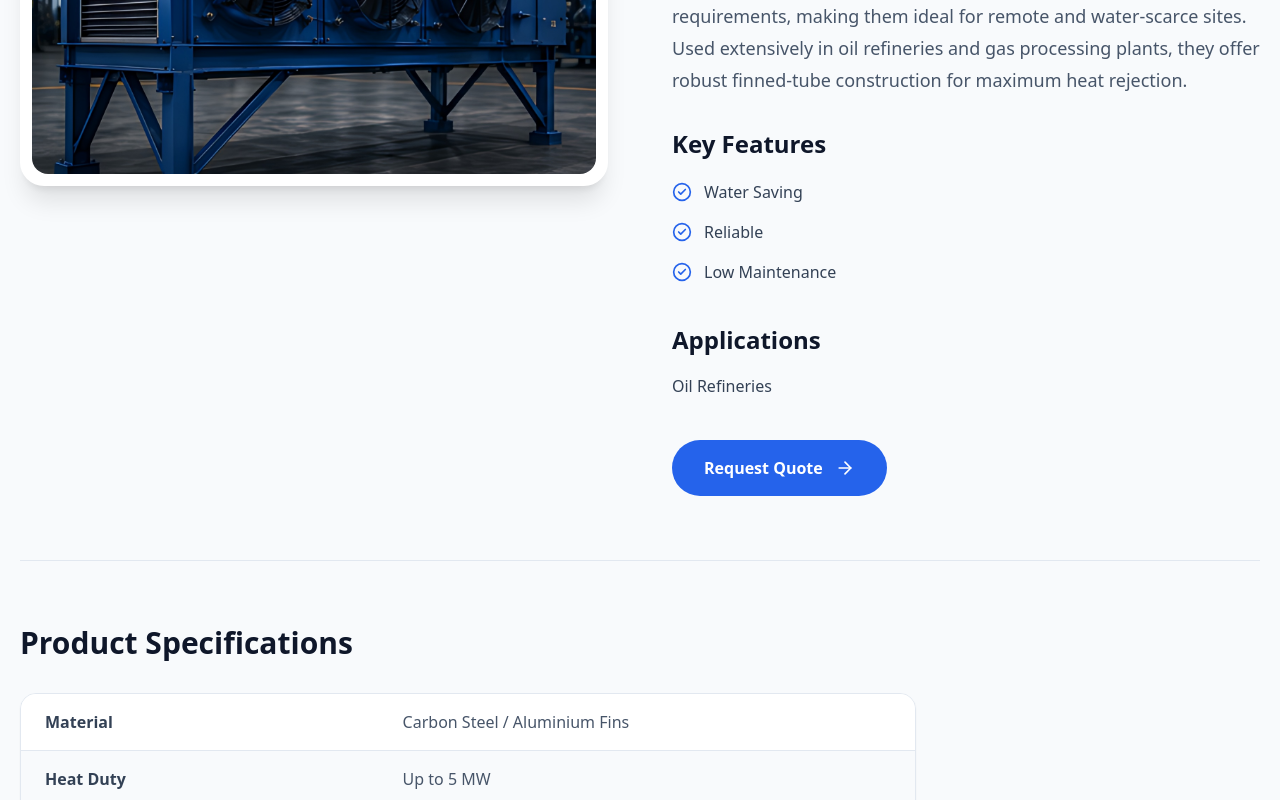
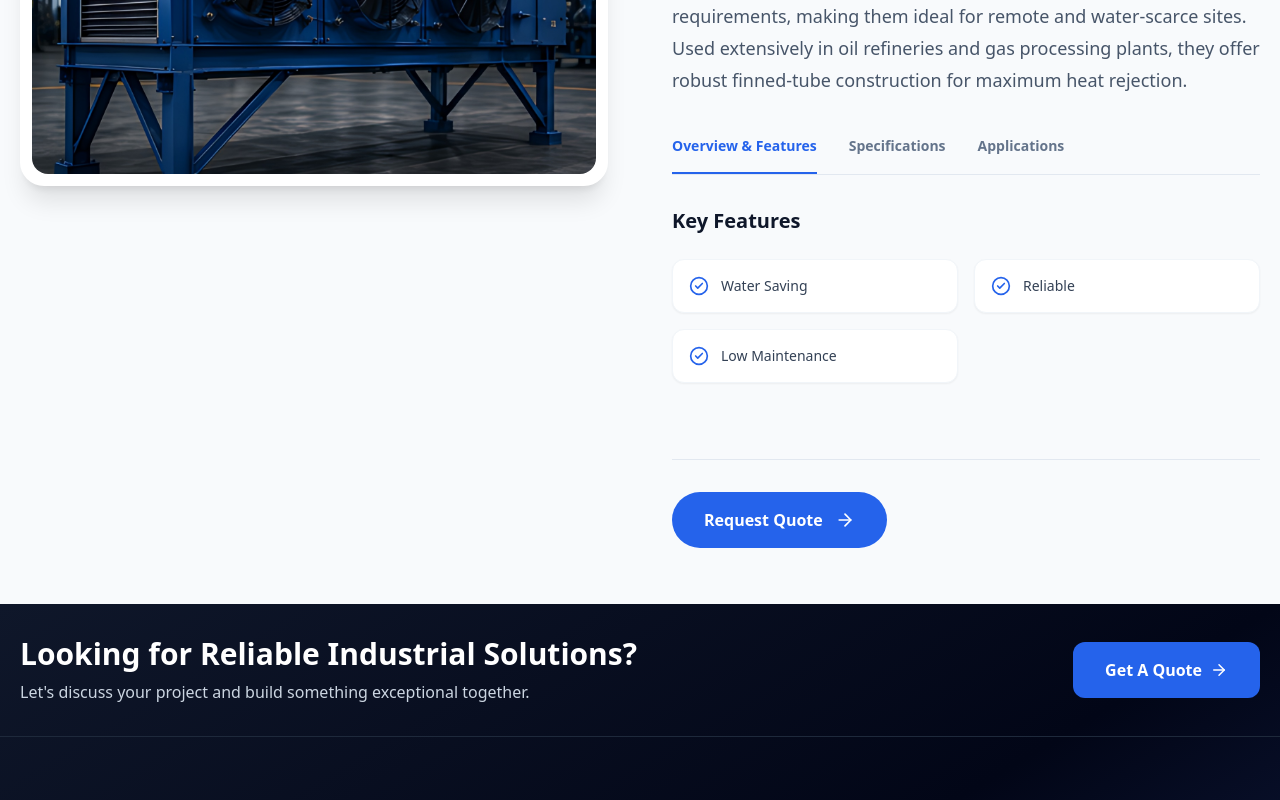
Before and after one commit to Parthchampaneri23/SteelNova, a React app in the folder frontend/: page /products/air-cooled-heat-exchanger in a window 1280 px wide. Shown: the part 440-1240 px from the top of the page. Built offline with nearby package versions, Linux system fonts and the light colour scheme; the HTML template or start-up script is replaced by a standard one.

Commit message:
implement product details page with interactive tabs and add automatic scroll-to-top navigation component

```diff
--- a/frontend/src/components/products/ProductDetails.jsx
+++ b/frontend/src/components/products/ProductDetails.jsx
@@ -1,3 +1,4 @@
+import { useState } from "react";
 import { Link, useParams } from "react-router-dom";
 import { ArrowLeft, ArrowRight, CheckCircle2 } from "lucide-react";
 
@@ -5,13 +6,9 @@ import { allProducts } from "../../data/allProducts";
 
 const ProductDetails = () => {
     const { slug } = useParams();
-
-    console.log("Slug:", slug);
-    console.log("Products:", allProducts);
+    const [activeTab, setActiveTab] = useState("overview");
 
     const product = allProducts.find((item) => item.slug === slug);
-
-    console.log("Product Found:", product);
 
     if (!product) {
         return (
@@ -31,6 +28,12 @@ const ProductDetails = () => {
         );
     }
 
+    const tabs = [
+        { id: "overview", label: "Overview & Features" },
+        ...(product.specifications ? [{ id: "specs", label: "Specifications" }] : []),
+        ...(product.application ? [{ id: "applications", label: "Applications" }] : [])
+    ];
+
     return (
         <section className="bg-slate-50 py-14">
 
@@ -38,27 +41,31 @@ const ProductDetails = () => {
 
                 <Link
                     to="/products"
-                    className="mb-10 inline-flex items-center gap-2 font-semibold text-blue-600"
+                    className="mb-10 inline-flex items-center gap-2 font-semibold text-blue-600 hover:text-blue-700 transition-colors"
                 >
                     <ArrowLeft size={18} />
                     Back to Products
                 </Link>
 
-                <div className="grid lg:grid-cols-2 gap-16 items-center">
+                <div className="grid lg:grid-cols-2 gap-16 items-start">
 
+                    {/* Sticky Image Column */}
+                    <div className="group overflow-hidden rounded-3xl bg-white p-3 shadow-xl transition-all duration-500 hover:-translate-y-2 hover:shadow-2xl lg:sticky lg:top-28">
                         <img
                             src={product.image}
                             alt={product.name}
-                        className="w-full rounded-3xl shadow-xl"
+                            className="w-full rounded-2xl object-cover transition-transform duration-700 group-hover:scale-105"
                         />
+                    </div>
 
+                    {/* Details and Tabs Column */}
                     <div>
 
                         <span className="rounded-full bg-blue-100 px-4 py-2 text-sm font-semibold text-blue-600">
                             {product.category}
                         </span>
 
-                        <h1 className="mt-6 text-5xl font-bold text-slate-900">
+                        <h1 className="mt-6 text-5xl font-bold text-slate-900 tracking-tight">
                             {product.name}
                         </h1>
 
@@ -66,57 +73,56 @@ const ProductDetails = () => {
                             {product.description}
                         </p>
 
-                        <div className="mt-8">
+                        {/* Interactive Tabs Menu */}
+                        <div className="mt-10 border-b border-slate-200">
+                            <nav className="flex space-x-8" aria-label="Tabs">
+                                {tabs.map((tab) => (
+                                    <button
+                                        key={tab.id}
+                                        onClick={() => setActiveTab(tab.id)}
+                                        className={`pb-4 text-sm font-semibold border-b-2 transition-all duration-300 ${activeTab === tab.id
+                                                ? "border-blue-600 text-blue-600"
+                                                : "border-transparent text-slate-500 hover:text-slate-700 hover:border-slate-300"
+                                            }`}
+                                    >
+                                        {tab.label}
+                                    </button>
+                                ))}
+                            </nav>
+                        </div>
 
-                            <h3 className="text-2xl font-bold">
+                        {/* Tab Content Panel */}
+                        <div className="mt-8 min-h-[220px]">
+                            {activeTab === "overview" && (
+                                <div className="space-y-6">
+                                    <h3 className="text-xl font-bold text-slate-900">
                                         Key Features
                                     </h3>
-
-                            <div className="mt-5 space-y-4">
-
+                                    <div className="grid sm:grid-cols-2 gap-4">
                                         {product.features.map((feature, index) => (
-
                                             <div
                                                 key={index}
-                                        className="flex items-center gap-3"
+                                                className="flex items-center gap-3 bg-white p-4 rounded-xl border border-slate-100 shadow-sm"
                                             >
                                                 <CheckCircle2
-                                            className="text-blue-600"
+                                                    className="text-blue-600 flex-shrink-0"
                                                     size={20}
                                                 />
-
-                                        <span className="text-slate-700">
+                                                <span className="text-slate-700 font-medium text-sm">
                                                     {feature}
                                                 </span>
+                                            </div>
+                                        ))}
+                                    </div>
+                                </div>
+                            )}
 
-                                    </div>
-
-                                ))}
-
-                            </div>
-
-                        </div>
-
-                        <div className="mt-10">
-
-                            <h3 className="text-2xl font-bold">
-                                Applications
-                            </h3>
-
-                            <p className="mt-4 text-slate-600">
-                                {product.application}
-                            </p>
-
-                        </div>
-
-                        {product.specifications && (
-                            <div className="mt-10">
-
-                                <h3 className="text-2xl font-bold text-slate-900">
+                            {activeTab === "specs" && product.specifications && (
+                                <div className="space-y-6">
+                                    <h3 className="text-xl font-bold text-slate-900">
                                         Specifications
                                     </h3>
-
-                                <div className="mt-5 overflow-hidden rounded-2xl border border-slate-200 shadow-sm">
+                                    <div className="overflow-hidden rounded-2xl border border-slate-200 shadow-sm">
                                         <table className="w-full text-sm">
                                             <tbody>
                                                 {Object.entries(product.specifications).map(
@@ -141,17 +147,31 @@ const ProductDetails = () => {
                                             </tbody>
                                         </table>
                                     </div>
-
                                 </div>
                             )}
 
+                            {activeTab === "applications" && product.application && (
+                                <div className="space-y-6">
+                                    <h3 className="text-xl font-bold text-slate-900">
+                                        Applications
+                                    </h3>
+                                    <p className="text-slate-600 leading-8 bg-white p-6 rounded-2xl border border-slate-100 shadow-sm">
+                                        {product.application}
+                                    </p>
+                                </div>
+                            )}
+                        </div>
+
+                        {/* CTA Request Quote */}
+                        <div className="mt-8 pt-8 border-t border-slate-200">
                             <Link
                                 to="/contact#quote-form"
-                            className="mt-10 inline-flex items-center gap-3 rounded-full bg-blue-600 px-8 py-4 font-semibold text-white transition hover:bg-blue-700"
+                                className="inline-flex items-center gap-3 rounded-full bg-blue-600 px-8 py-4 font-semibold text-white transition-all duration-300 hover:bg-blue-700 hover:shadow-lg hover:shadow-blue-100"
                             >
                                 Request Quote
                                 <ArrowRight size={20} />
                             </Link>
+                        </div>
 
                     </div>
 
--- a/frontend/src/pages/Products/ProductDetails.jsx
+++ b/frontend/src/pages/Products/ProductDetails.jsx
@@ -1,151 +1,7 @@
-import { Link, useParams } from "react-router-dom";
-import { ArrowLeft, ArrowRight, CheckCircle2 } from "lucide-react";
-import { allProducts } from "../../data/allProducts";
+import ProductDetailsComponent from "../../components/products/ProductDetails";
 
 const ProductDetails = () => {
-    const { slug } = useParams();
-
-    const product = allProducts.find(
-        (item) => item.slug === slug
-    );
-
-    if (!product) {
-        return (
-            <section className="py-14 text-center">
-                <h2 className="text-4xl font-bold">
-                    Product Not Found
-                </h2>
-
-                <Link
-                    to="/products"
-                    className="mt-8 inline-flex items-center gap-2 rounded-full bg-blue-600 px-6 py-3 text-white"
-                >
-                    <ArrowLeft size={18} />
-                    Back to Products
-                </Link>
-            </section>
-        );
-    }
-
-    return (
-        <section className="bg-slate-50 py-14">
-            <div className="max-w-7xl mx-auto px-4 lg:px-5">
-
-                <Link
-                    to="/products"
-                    className="mb-10 inline-flex items-center gap-2 font-semibold text-blue-600"
-                >
-                    <ArrowLeft size={18} />
-                    Back to Products
-                </Link>
-
-                <div className="grid lg:grid-cols-2 gap-16 items-start">
-
-                    <div className="group overflow-hidden rounded-3xl bg-white p-3 shadow-xl transition-all duration-500 hover:-translate-y-2 hover:shadow-2xl lg:sticky lg:top-8">
-                        <img
-                            src={product.image}
-                            alt={product.name}
-                            className="w-full rounded-2xl object-cover transition-transform duration-700 group-hover:scale-110"
-                        />
-                    </div>
-
-                    <div>
-
-                        <span className="rounded-full bg-blue-100 px-4 py-2 text-sm font-semibold text-blue-600">
-                            {product.category}
-                        </span>
-
-                        <h1 className="mt-6 text-5xl font-bold text-slate-900">
-                            {product.name}
-                        </h1>
-
-                        <p className="mt-6 text-lg leading-8 text-slate-600">
-                            {product.description}
-                        </p>
-
-                        <div className="mt-8">
-                            <h3 className="text-2xl font-bold text-slate-900">
-                                Key Features
-                            </h3>
-
-                            <div className="mt-5 space-y-4">
-                                {product.features.map((feature, index) => (
-                                    <div
-                                        key={index}
-                                        className="flex items-center gap-3"
-                                    >
-                                        <CheckCircle2
-                                            className="text-blue-600"
-                                            size={20}
-                                        />
-
-                                        <span className="text-slate-700">
-                                            {feature}
-                                        </span>
-                                    </div>
-                                ))}
-                            </div>
-                        </div>
-
-                        <div className="mt-10">
-                            <h3 className="text-2xl font-bold text-slate-900">
-                                Applications
-                            </h3>
-
-                            <p className="mt-4 text-slate-700 leading-7">
-                                {product.application}
-                            </p>
-                        </div>
-
-                        <Link
-                            to="/contact#quote-form"
-                            className="mt-10 inline-flex items-center gap-3 rounded-full bg-blue-600 px-8 py-4 font-semibold text-white transition hover:bg-blue-700"
-                        >
-                            Request Quote
-                            <ArrowRight size={20} />
-                        </Link>
-
-                    </div>
-
-                </div>
-
-                {product.specifications && (
-                    <div className="mt-16 border-t border-slate-200 pt-16">
-                        <h2 className="text-3xl font-bold text-slate-900 mb-8">
-                            Product Specifications
-                        </h2>
-
-                        <div className="overflow-hidden rounded-2xl border border-slate-200 shadow-sm max-w-4xl">
-                            <table className="w-full text-base">
-                                <tbody>
-                                    {Object.entries(product.specifications).map(
-                                        ([key, value], index) => (
-                                            <tr
-                                                key={key}
-                                                className={
-                                                    index % 2 === 0
-                                                        ? "bg-white"
-                                                        : "bg-slate-50"
-                                                }
-                                            >
-                                                <td className="w-2/5 border-b border-slate-200 px-6 py-4 font-semibold text-slate-700">
-                                                    {key}
-                                                </td>
-                                                <td className="border-b border-slate-200 px-6 py-4 text-slate-600 font-medium">
-                                                    {value}
-                                                </td>
-                                            </tr>
-                                        )
-                                    )}
-                                </tbody>
-                            </table>
-                        </div>
-                    </div>
-                )}
-
-            </div>
-        </section>
-    );
+    return <ProductDetailsComponent />;
 };
 
 export default ProductDetails;
```
Also changed, not shown: frontend/src/components/common/ScrollToTop.jsx (+12 -7 lines), frontend/src/components/products/ProductsSection.jsx (+15 -6 lines). Lines whose indentation alone changed are shown as unchanged.
